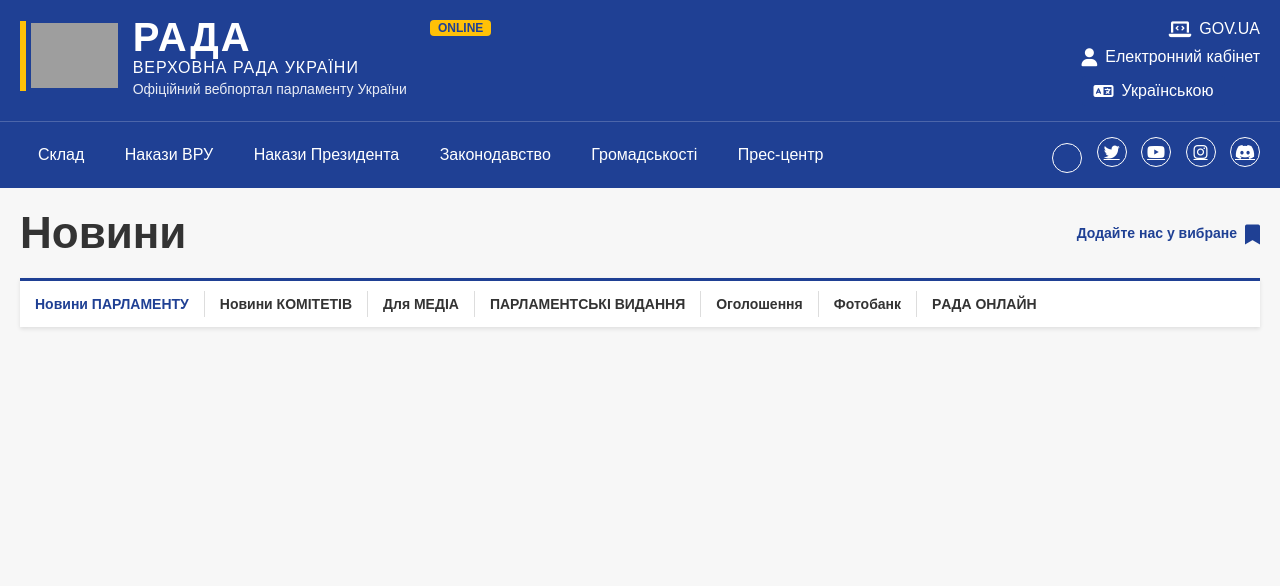
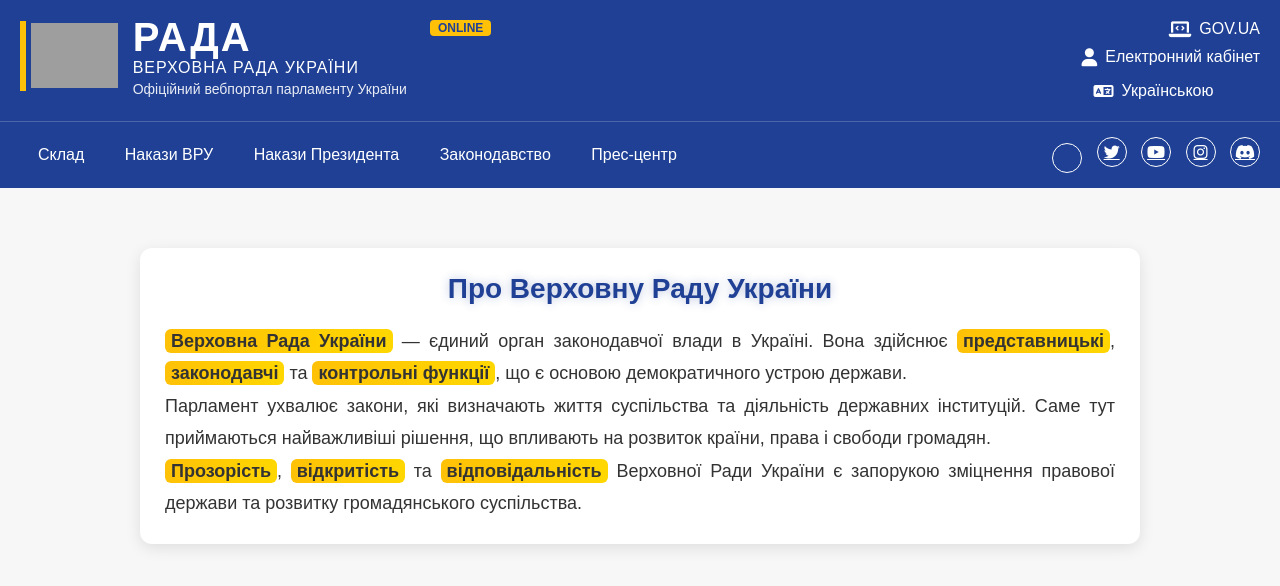
Before and after one commit to More58-ai/verkhovnaradaofukraine, a plain HTML site: page index.html in a window 1280 px wide. Drawn offline with Linux system fonts and the light colour scheme; grey boxes are pictures that could not be loaded; some icons are missing.

Commit message:
Update index.html

```diff
--- a/index.html
+++ b/index.html
@@ -3,9 +3,8 @@
 <head>
 <meta charset="UTF-8">
 <meta name="viewport" content="width=device-width, initial-scale=1.0">
-    <title>Верховна Рада України - Офіційний вебпортал (Точна Імітація)</title>
+<title>Верховна Рада України - Офіційний вебпортал (Імітація)</title>
 <link rel="stylesheet" href="https://cdnjs.cloudflare.com/ajax/libs/font-awesome/6.0.0/css/all.min.css">
-
 <style>
 :root {
   --rada-blue: #1f4094;
@@ -14,7 +13,7 @@
   --font-stack: 'Arial', 'Inter', sans-serif;
 }
 * { box-sizing: border-box; margin: 0; padding: 0; }
-        body { font-family: var(--font-stack); background-color: #f7f7f7; }
+body { font-family: var(--font-stack); background-color: #f7f7f7; color: var(--text-color); }
 .header-container, .nav-container, .content-wrapper { max-width: 1280px; margin: 0 auto; padding: 0 20px; }
 .rada-header { background-color: var(--rada-blue); padding: 15px 0; color: white; }
 .header-container { display: flex; justify-content: space-between; align-items: flex-start; }
@@ -43,19 +42,13 @@
 .social-links a { color: white; font-size: 16px; width: 30px; height: 30px; border: 1px solid white; border-radius: 50%; display: inline-flex; justify-content: center; align-items: center; margin-left: 10px; transition: background-color 0.2s; }
 .social-links a:hover { background-color: rgba(255, 255, 255, 0.1); }
 .content-wrapper { padding-top: 20px; }
-        .news-section { min-height: 300px; }
-        .news-header-row { display: flex; justify-content: space-between; align-items: center; margin-bottom: 20px; }
-        .news-title { font-size: 44px; font-weight: 800; color: var(--text-color); margin: 0; }
-        .bookmark-link { display: flex; align-items: center; color: var(--rada-blue); font-size: 14px; font-weight: 600; cursor: pointer; }
-        .bookmark-icon { font-size: 20px; margin-left: 8px; position: relative; top: 2px; }
-        .news-nav-bar { background-color: white; padding: 10px 0; border-top: 3px solid var(--rada-blue); display: flex; align-items: center; box-shadow: 0 2px 4px rgba(0,0,0,0.1); }
-        .news-nav-bar a { color: var(--text-color); text-decoration: none; padding: 5px 15px; font-size: 14px; font-weight: 600; border-right: 1px solid #ddd; white-space: nowrap; }
-        .news-nav-bar a:last-child { border-right: none; }
-        .news-nav-bar a.active { color: var(--rada-blue); }
+.content-block { max-width: 1000px; margin: 40px auto; padding: 25px; background: white; border-radius: 12px; box-shadow: 0 4px 15px rgba(0,0,0,0.1); }
+.content-block h2 { text-align: center; color: var(--rada-blue); font-size: 28px; margin-bottom: 20px; text-shadow: 0 0 10px rgba(31,64,148,0.3); }
+.content-block p { font-size: 18px; line-height: 1.8; text-align: justify; }
+.highlight { background: linear-gradient(90deg, #ffc107, #ffd700); padding: 2px 6px; border-radius: 6px; font-weight: bold; }
 .gallery { display: flex; flex-direction: column; align-items: center; gap: 25px; padding: 20px; }
 .gallery img { width: 90%; max-width: 1000px; border: 2px solid #ccc; border-radius: 12px; cursor: pointer; transition: transform 0.3s, border-color 0.3s; }
 .gallery img:hover { transform: scale(1.03); border-color: var(--rada-blue); }
-        @media (max-width: 768px) { .gallery img { width: 100%; max-width: none; } }
 .lightbox { display: none; position: fixed; z-index: 9999; left: 0; top: 0; width: 100%; height: 100%; background: rgba(0,0,0,0.9); justify-content: center; align-items: center; }
 .lightbox img { max-width: 90%; max-height: 90%; border-radius: 10px; }
 .lightbox:target { display: flex; }
@@ -63,6 +56,7 @@
 </style>
 </head>
 <body>
+
 <header class="rada-header">
 <div class="header-container">
   <div class="logo-area">
@@ -72,10 +66,10 @@
     </a>
     <div class="rada-title-block">
       <a href="#" id="rada-title-link" style="color:white; text-decoration:none;">
-                        <span class="rada-main-title" data-lang-uk="РАДА" data-lang-en="RADA">РАДА</span>
+        <span class="rada-main-title">РАДА</span>
       </a>
-                    <span class="rada-subtitle" data-lang-uk="ВЕРХОВНА РАДА УКРАЇНИ" data-lang-en="VERKHOVNA RADA OF UKRAINE">ВЕРХОВНА РАДА УКРАЇНИ</span>
-                    <span class="portal-description" data-lang-uk="Офіційний вебпортал парламенту України" data-lang-en="Official web portal of the Parliament of Ukraine">Офіційний вебпортал парламенту України</span>
+      <span class="rada-subtitle">ВЕРХОВНА РАДА УКРАЇНИ</span>
+      <span class="portal-description">Офіційний вебпортал парламенту України</span>
     </div>
     <span class="online-badge">ONLINE</span>
   </div>
@@ -99,8 +93,7 @@
     <a href="#" id="sklad-link">Склад</a>
     <a href="#" id="nakazy-vru-link">Накази ВРУ</a>
     <a href="#" id="nakazy-prezydenta-link">Накази Президента</a>
-                <a href="#">Законодавство</a>
-                <a href="#">Громадськості</a>
+    <a href="#" id="zakonodavstvo-link">Законодавство</a>
     <a href="#" id="press-link">Прес-центр</a>
   </div>
   <div class="social-links">
@@ -115,21 +108,14 @@
 
 <div class="content-wrapper">
 <iframe id="page-frame"></iframe>
+
+<!-- Головна сторінка -->
 <div id="default-content">
-            <div class="news-section">
-                <div class="news-header-row">
-                    <h1 class="news-title">Новини</h1>
-                    <div class="bookmark-link"><span>Додайте нас у вибране</span><span class="bookmark-icon"><i class="fa-solid fa-bookmark"></i></span></div>
-                </div>
-                <nav class="news-nav-bar">
-                    <a href="#" class="active">Новини ПАРЛАМЕНТУ</a>
-                    <a href="#">Новини КОМІТЕТІВ</a>
-                    <a href="#">Для МЕДІА</a>
-                    <a href="#">ПАРЛАМЕНТСЬКІ ВИДАННЯ</a>
-                    <a href="#">Оголошення</a>
-                    <a href="#">Фотобанк</a>
-                    <a href="#">РAДА ОНЛАЙН</a>
-                </nav>
+<div class="content-block">
+  <h2>Про Верховну Раду України</h2>
+  <p><span class="highlight">Верховна Рада України</span> — єдиний орган законодавчої влади в Україні. Вона здійснює <span class="highlight">представницькі</span>, <span class="highlight">законодавчі</span> та <span class="highlight">контрольні функції</span>, що є основою демократичного устрою держави.</p>
+  <p>Парламент ухвалює закони, які визначають життя суспільства та діяльність державних інституцій. Саме тут приймаються найважливіші рішення, що впливають на розвиток країни, права і свободи громадян.</p>
+  <p><span class="highlight">Прозорість</span>, <span class="highlight">відкритість</span> та <span class="highlight">відповідальність</span> Верховної Ради України є запорукою зміцнення правової держави та розвитку громадянського суспільства.</p>
 </div>
 </div>
 
@@ -161,6 +147,7 @@
 const skladLink = document.getElementById("sklad-link");
 const nakazyVruLink = document.getElementById("nakazy-vru-link");
 const nakazyPrezydentLink = document.getElementById("nakazy-prezydenta-link");
+const zakonodavstvoLink = document.getElementById("zakonodavstvo-link");
 const pressLink = document.getElementById("press-link");
 
 const frame = document.getElementById("page-frame");
@@ -189,18 +176,11 @@
     setTimeout(adjustFrameHeight, 150);
 }
 
-        skladLink.addEventListener("click", function(e) {
-          e.preventDefault(); loadContent("https://more58-ai.github.io/verkhovnaradaofukraine/skad/");
-        });
-        nakazyVruLink.addEventListener("click", function(e) {
-          e.preventDefault(); frame.style.display="none"; defaultContent.style.display="none"; galleryPrezydent.style.display="none"; galleryPress.style.display="none"; galleryContent.style.display="block";
-        });
-        nakazyPrezydentLink.addEventListener("click", function(e) {
-          e.preventDefault(); frame.style.display="none"; defaultContent.style.display="none"; galleryContent.style.display="none"; galleryPress.style.display="none"; galleryPrezydent.style.display="block";
-        });
-        pressLink.addEventListener("click", function(e) {
-          e.preventDefault(); frame.style.display="none"; defaultContent.style.display="none"; galleryContent.style.display="none"; galleryPrezydent.style.display="none"; galleryPress.style.display="block";
-        });
+skladLink.addEventListener("click", function(e) { e.preventDefault(); loadContent("https://more58-ai.github.io/verkhovnaradaofukraine/skad/"); });
+nakazyVruLink.addEventListener("click", function(e) { e.preventDefault(); frame.style.display="none"; defaultContent.style.display="none"; galleryPrezydent.style.display="none"; galleryPress.style.display="none"; galleryContent.style.display="block"; });
+nakazyPrezydentLink.addEventListener("click", function(e) { e.preventDefault(); frame.style.display="none"; defaultContent.style.display="none"; galleryContent.style.display="none"; galleryPress.style.display="none"; galleryPrezydent.style.display="block"; });
+zakonodavstvoLink.addEventListener("click", function(e) { e.preventDefault(); loadContent("https://more58-ai.github.io/verkhovnaradaofukraine/kky/"); });
+pressLink.addEventListener("click", function(e) { e.preventDefault(); frame.style.display="none"; defaultContent.style.display="none"; galleryContent.style.display="none"; galleryPrezydent.style.display="none"; galleryPress.style.display="block"; });
 
 function showHome(e){
   if(e) e.preventDefault();
@@ -227,5 +207,6 @@
   } catch (e) { adjustFrameHeight(); }
 });
 </script>
+
 </body>
 </html>
```
Lines whose indentation alone changed are shown as unchanged.
